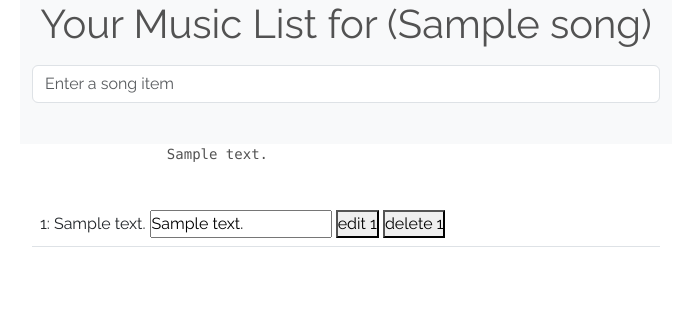
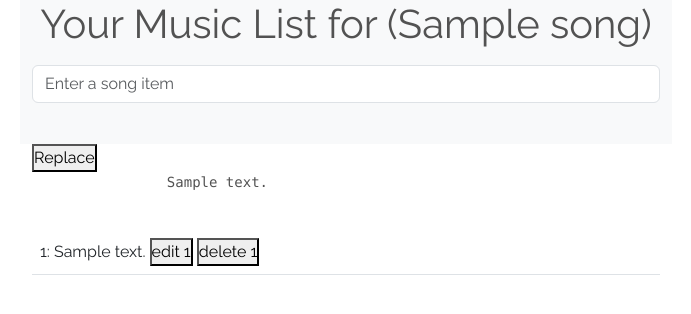
Before and after one commit to The-Metre/Chords, a Django app: page /song_page/1/ in a window 1280 px wide. Shown: the part 78-392 px from the top of the page, without its empty margins (294-985 px from the left). Run offline with Django 3.2, Linux system fonts and the light colour scheme; tables that the repository leaves empty hold one stand-in row (values such as "Sample post"); some libraries are stand-ins or nearby versions.

Commit message:
added regex js to song_page.js file

```diff
--- a/pocket_chords/static/song_page.js
+++ b/pocket_chords/static/song_page.js
@@ -2,7 +2,11 @@ let edit = id => {
     let element = document.getElementById(id).getElementsByClassName('edit-chunk')[0];
     element.hidden = true;
     let save = document.getElementById(id).getElementsByClassName('save-chunk')[0];
-    save.hidden = false
+    save.hidden = false;
+    let text = document.getElementById(id).getElementsByClassName('chunk-input')[0];
+    text.hidden = false;
+    let some = document.getElementById(id)
+    some.display = 'none'
 }
 
 let save = id => {
@@ -12,3 +16,13 @@ let save = id => {
     save.hidden = true;
     console.log('saving', id)
 }
+
+
+const text = document.querySelector('.song_text')
+const item = 'Em'
+const chunk = new RegExp(item, "g")
+
+function rep() {
+    text.innerHTML
+        = text.innerHTML
+        .replace(chunk, `<span class='chord' value='${item}'>${item}</span>`)};
--- a/pocket_chords/templates/song_page.html
+++ b/pocket_chords/templates/song_page.html
@@ -7,7 +7,8 @@
 {% block form_content %}{{ form.as_p }}{% endblock %}
 
 {% block table %}
-        <div>
+        <button onclick="rep()">Replace</button>
+        <div class="song_text">
             <pre>
                 {{ song.text }}
             </pre>
@@ -15,7 +16,7 @@
         <table id="id_song_table" class="table">
             {% for item in song.sketch_set.all %}
                 <tr><td><data id="data-{{ item.id }}">{{ forloop.counter }}: {{ item.text }}
-                    <input class='chunk-input' value='{{ item.text }}'>
+                    <input class='chunk-input' value='{{ item.text }}' hidden>
                     <button class='edit-chunk' onclick="edit('data-{{ item.id }}')">edit {{ item.id }}</button>
                     <button class='save-chunk' onclick="save('data-{{ item.id }}')" hidden>save {{ item.id }}</button>
                     <button class='delete-chunk'>delete {{ item.id }}</button>
```
